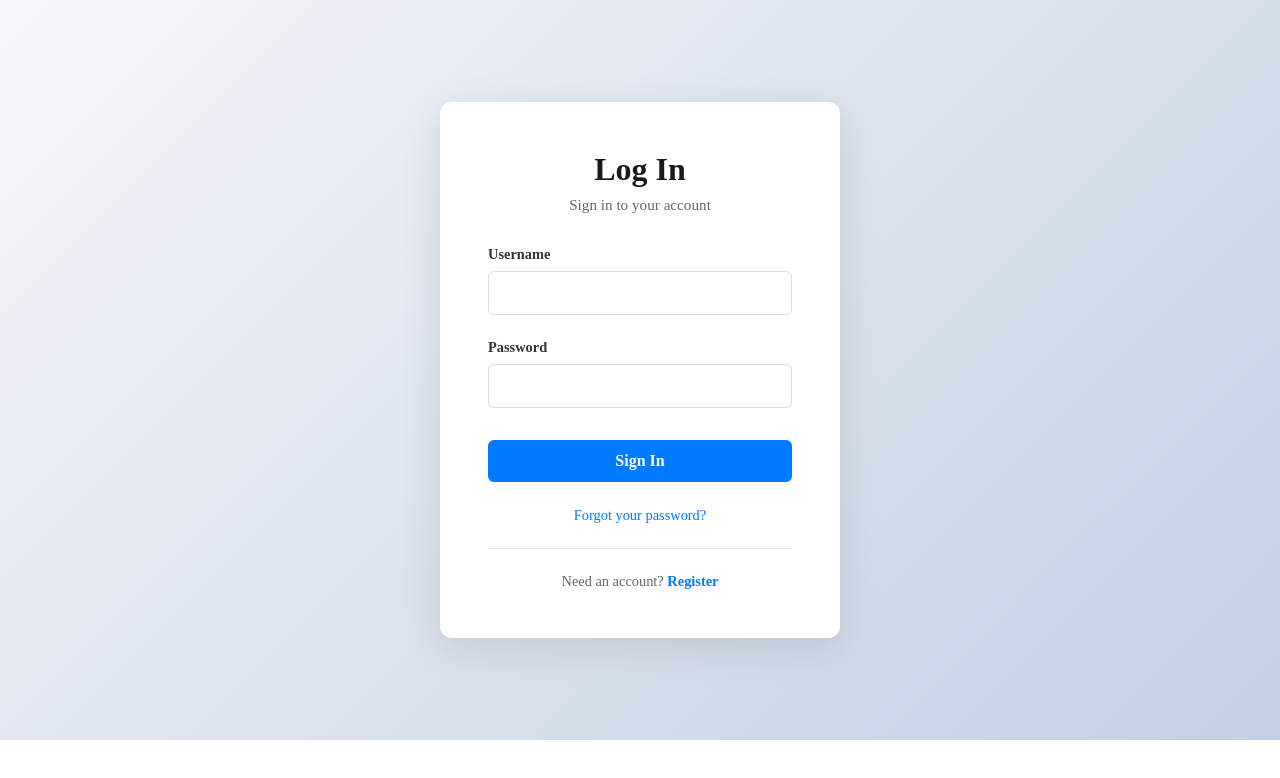
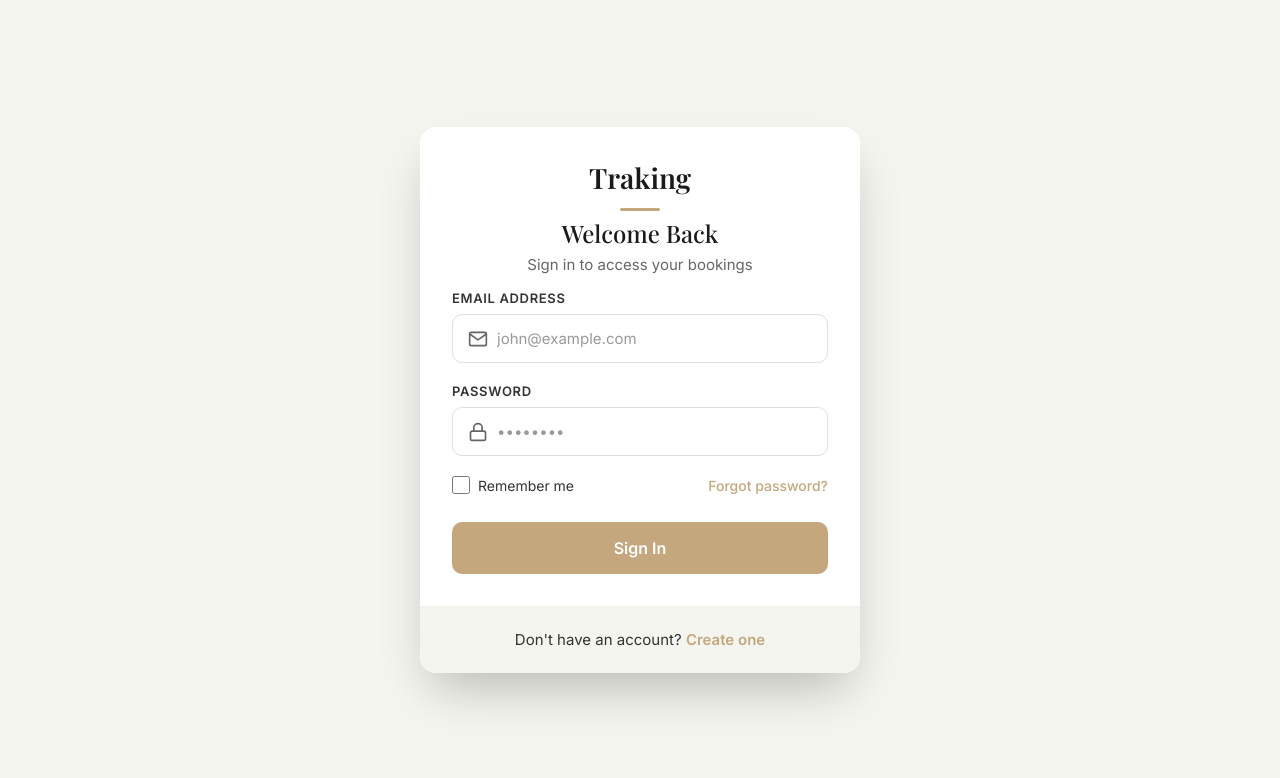
Before and after one commit to damianicely/trakingtranfers, a SvelteKit app: page /login in a window 1280 px wide. Shown: the top 778 px of the page. Built offline with nearby package versions, Linux system fonts and the light colour scheme; no server answers.

Commit message:
improved look

```diff
--- a/src/routes/login/+page.svelte
+++ b/src/routes/login/+page.svelte
@@ -6,11 +6,23 @@
 	const redirectTo = $derived($page.url.searchParams.get('redirectTo') ?? '');
 </script>
 
+<svelte:head>
+	<link rel="preconnect" href="https://fonts.googleapis.com" />
+	<link rel="preconnect" href="https://fonts.gstatic.com" crossorigin />
+	<link
+		href="https://fonts.googleapis.com/css2?family=Inter:wght@300;400;500;600;700&family=Playfair+Display:wght@400;500;600;700&display=swap"
+		rel="stylesheet"
+	/>
+</svelte:head>
+
 <div class="auth-container">
 	<div class="auth-card">
 		{#if !showForgotPassword}
-			<h1>Log In</h1>
-			<p class="subtitle">Sign in to your account</p>
+			<div class="auth-header">
+				<div class="auth-logo">Traking</div>
+				<h1 class="auth-title">Welcome Back</h1>
+				<p class="auth-subtitle">Sign in to access your bookings</p>
+			</div>
 
 			{#if form?.message && !form?.success}
 				<div class="alert alert-error">{form.message}</div>
@@ -21,34 +33,69 @@
 					<input type="hidden" name="redirectTo" value={redirectTo} />
 				{/if}
 				<div class="form-group">
-					<label for="username">Username</label>
-					<input name="username" id="username" type="text" required />
+					<label for="username">Email Address</label>
+					<div class="input-wrapper">
+						<svg viewBox="0 0 24 24" fill="none" stroke="currentColor" stroke-width="2">
+							<path d="M4 4h16c1.1 0 2 .9 2 2v12c0 1.1-.9 2-2 2H4c-1.1 0-2-.9-2-2V6c0-1.1.9-2 2-2z"
+							></path>
+							<polyline points="22,6 12,13 2,6"></polyline>
+						</svg>
+						<input
+							name="username"
+							id="username"
+							type="email"
+							placeholder="john@example.com"
+							required
+						/>
+					</div>
 				</div>
 
 				<div class="form-group">
 					<label for="password">Password</label>
-					<input name="password" id="password" type="password" required />
+					<div class="input-wrapper">
+						<svg viewBox="0 0 24 24" fill="none" stroke="currentColor" stroke-width="2">
+							<rect x="3" y="11" width="18" height="11" rx="2" ry="2"></rect>
+							<path d="M7 11V7a5 5 0 0 1 10 0v4"></path>
+						</svg>
+						<input name="password" id="password" type="password" placeholder="••••••••" required />
+					</div>
+				</div>
+
+				<div class="form-options">
+					<label class="checkbox-wrapper">
+						<input type="checkbox" name="remember" />
+						<span>Remember me</span>
+					</label>
+					<button
+						type="button"
+						class="forgot-link"
+						onclick={() => {
+							showForgotPassword = true;
+						}}
+					>
+						Forgot password?
+					</button>
 				</div>
 
 				<button type="submit" class="btn-primary">Sign In</button>
 			</form>
 
-			<div class="auth-links">
-				<button type="button" class="link-button" onclick={() => { showForgotPassword = true; }}>
-					Forgot your password?
-				</button>
-			</div>
-
 			<div class="auth-footer">
-				<p>Need an account? <a href="/register">Register</a></p>
+				<p>Don't have an account? <a href="/register">Create one</a></p>
 			</div>
 		{:else}
-			<h1>Reset Password</h1>
-			<p class="subtitle">Enter your email address and we'll send you a password reset link.</p>
+			<div class="auth-header">
+				<div class="auth-logo">Traking</div>
+				<h1 class="auth-title">Reset Password</h1>
+				<p class="auth-subtitle">
+					Enter your email address and we'll send you a password reset link.
+				</p>
+			</div>
 
 			{#if form?.success}
 				<div class="alert alert-success">
-					{form.message || 'If that email exists, a password reset link has been sent. Check your console for the link (email integration pending).'}
+					{form.message ||
+						'If that email exists, a password reset link has been sent. Check your console for the link (email integration pending).'}
 				</div>
 			{/if}
 
@@ -59,7 +106,14 @@
 			<form method="POST" action="?/requestPasswordReset" class="auth-form">
 				<div class="form-group">
 					<label for="email">Email</label>
-					<input name="email" id="email" type="email" required />
+					<div class="input-wrapper">
+						<svg viewBox="0 0 24 24" fill="none" stroke="currentColor" stroke-width="2">
+							<path d="M4 4h16c1.1 0 2 .9 2 2v12c0 1.1-.9 2-2 2H4c-1.1 0-2-.9-2-2V6c0-1.1.9-2 2-2z"
+							></path>
+							<polyline points="22,6 12,13 2,6"></polyline>
+						</svg>
+						<input name="email" id="email" type="email" placeholder="john@example.com" required />
+					</div>
 				</div>
 
 				<button type="submit" class="btn-primary">Send Reset Link</button>
@@ -67,7 +121,13 @@
 
 			<div class="auth-footer">
 				<p>
-					<button type="button" class="link-button" onclick={() => { showForgotPassword = false; }}>
+					<button
+						type="button"
+						class="link-button"
+						onclick={() => {
+							showForgotPassword = false;
+						}}
+					>
 						Back to login
 					</button>
 				</p>
@@ -77,44 +137,71 @@
 </div>
 
 <style>
+	:global(body) {
+		margin: 0;
+		font-family: 'Inter', sans-serif;
+	}
+
 	.auth-container {
-		min-height: calc(100vh - 60px);
+		min-height: 100vh;
 		display: flex;
 		align-items: center;
 		justify-content: center;
 		padding: 2rem;
-		background: linear-gradient(135deg, #f5f7fa 0%, #c3cfe2 100%);
+		background: #f5f5f0;
 	}
 
 	.auth-card {
-		background: white;
-		border-radius: 12px;
-		padding: 3rem;
+		background: #ffffff;
 		width: 100%;
-		max-width: 400px;
-		box-shadow: 0 10px 40px rgba(0, 0, 0, 0.1);
+		max-width: 440px;
+		border-radius: 16px;
+		box-shadow: 0 25px 50px -12px rgba(0, 0, 0, 0.25);
+		overflow: hidden;
 	}
 
-	h1 {
-		margin: 0 0 0.5rem 0;
-		font-size: 2rem;
-		font-weight: 700;
-		color: #1a1a1a;
+	.auth-header {
+		padding: 2rem 2rem 1rem;
 		text-align: center;
 	}
 
-	.subtitle {
-		margin: 0 0 2rem 0;
-		color: #666;
-		text-align: center;
-		font-size: 0.95rem;
+	.auth-logo {
+		font-family: 'Playfair Display', serif;
+		font-size: 1.75rem;
+		font-weight: 600;
+		color: #1a1a1a;
+		margin-bottom: 0.5rem;
+	}
+
+	.auth-logo::after {
+		content: '';
+		display: block;
+		width: 40px;
+		height: 3px;
+		background: #c4a77d;
+		margin: 0.75rem auto 0;
+		border-radius: 2px;
+	}
+
+	.auth-title {
+		font-family: 'Playfair Display', serif;
+		font-size: 1.5rem;
+		font-weight: 500;
+		color: #1a1a1a;
+		margin: 0 0 0.5rem 0;
+	}
+
+	.auth-subtitle {
+		font-size: 0.9375rem;
+		color: #666666;
+		margin: 0;
 	}
 
 	.auth-form {
+		padding: 0 2rem 2rem;
 		display: flex;
 		flex-direction: column;
-		gap: 1.5rem;
-		margin-bottom: 1.5rem;
+		gap: 1.25rem;
 	}
 
 	.form-group {
@@ -124,115 +211,196 @@
 	}
 
 	.form-group label {
-		font-size: 0.9rem;
+		display: block;
+		font-size: 0.8125rem;
 		font-weight: 600;
-		color: #333;
+		letter-spacing: 0.05em;
+		text-transform: uppercase;
+		color: #333333;
+	}
+
+	.input-wrapper {
+		position: relative;
+	}
+
+	.input-wrapper svg {
+		position: absolute;
+		left: 1rem;
+		top: 50%;
+		transform: translateY(-50%);
+		width: 20px;
+		height: 20px;
+		color: #666666;
+		pointer-events: none;
 	}
 
 	.form-group input {
-		padding: 0.75rem;
-		border: 1px solid #ddd;
-		border-radius: 6px;
-		font-size: 1rem;
-		transition: border-color 0.2s, box-shadow 0.2s;
+		width: 100%;
+		padding: 0.875rem 1rem 0.875rem 2.75rem;
+		border: 1.5px solid #e0e0e0;
+		border-radius: 10px;
+		font-family: inherit;
+		font-size: 0.9375rem;
+		color: #1a1a1a;
+		background: #ffffff;
+		transition: all 0.3s cubic-bezier(0.4, 0, 0.2, 1);
+		box-sizing: border-box;
 	}
 
 	.form-group input:focus {
 		outline: none;
-		border-color: #007bff;
-		box-shadow: 0 0 0 3px rgba(0, 123, 255, 0.1);
+		border-color: #c4a77d;
+		box-shadow: 0 0 0 4px rgba(196, 167, 125, 0.1);
+	}
+
+	.form-group input::placeholder {
+		color: #999;
+	}
+
+	.form-options {
+		display: flex;
+		align-items: center;
+		justify-content: space-between;
+		margin-bottom: 0.5rem;
+	}
+
+	.checkbox-wrapper {
+		display: flex;
+		align-items: center;
+		gap: 0.5rem;
+		cursor: pointer;
+	}
+
+	.checkbox-wrapper input[type='checkbox'] {
+		width: 18px;
+		height: 18px;
+		accent-color: #c4a77d;
+		cursor: pointer;
+	}
+
+	.checkbox-wrapper span {
+		font-size: 0.875rem;
+		color: #333333;
+	}
+
+	.forgot-link {
+		font-size: 0.875rem;
+		color: #c4a77d;
+		text-decoration: none;
+		font-weight: 500;
+		transition: all 0.3s cubic-bezier(0.4, 0, 0.2, 1);
+		background: none;
+		border: none;
+		cursor: pointer;
+		padding: 0;
+	}
+
+	.forgot-link:hover {
+		color: #a08960;
 	}
 
 	.btn-primary {
-		padding: 0.75rem 2rem;
-		background: #007bff;
-		color: white;
+		width: 100%;
+		padding: 1rem;
+		background: #c4a77d;
+		color: #ffffff;
 		border: none;
-		border-radius: 6px;
+		border-radius: 10px;
+		font-family: inherit;
 		font-size: 1rem;
 		font-weight: 600;
 		cursor: pointer;
-		transition: background-color 0.2s;
-		margin-top: 0.5rem;
+		transition: all 0.3s cubic-bezier(0.4, 0, 0.2, 1);
 	}
 
 	.btn-primary:hover {
-		background: #0056b3;
+		background: #a08960;
+		transform: translateY(-1px);
+		box-shadow: 0 4px 12px rgba(196, 167, 125, 0.4);
 	}
 
 	.alert {
-		padding: 0.75rem 1rem;
-		border-radius: 6px;
-		margin-bottom: 1.5rem;
-		font-size: 0.9rem;
+		padding: 0.875rem 1rem;
+		border-radius: 10px;
+		font-size: 0.9375rem;
+		margin: 0 2rem 1rem 2rem;
 	}
 
 	.alert-error {
-		background: #f8d7da;
-		color: #721c24;
-		border: 1px solid #f5c6cb;
+		background: rgba(220, 38, 38, 0.1);
+		color: #dc2626;
+		border: 1px solid rgba(220, 38, 38, 0.2);
 	}
 
 	.alert-success {
-		background: #d4edda;
-		color: #155724;
-		border: 1px solid #c3e6cb;
+		background: rgba(34, 197, 94, 0.1);
+		color: #22c55e;
+		border: 1px solid rgba(34, 197, 94, 0.2);
 	}
 
-	.auth-links {
+	.auth-footer {
+		padding: 1.5rem 2rem;
+		background: #f5f5f0;
 		text-align: center;
-		margin-bottom: 1.5rem;
+	}
+
+	.auth-footer p {
+		font-size: 0.9375rem;
+		color: #333333;
+		margin: 0;
+	}
+
+	.auth-footer a {
+		color: #c4a77d;
+		text-decoration: none;
+		font-weight: 600;
+		transition: all 0.3s cubic-bezier(0.4, 0, 0.2, 1);
+	}
+
+	.auth-footer a:hover {
+		color: #a08960;
 	}
 
 	.link-button {
+		color: #c4a77d;
+		text-decoration: none;
+		font-weight: 600;
+		transition: all 0.3s cubic-bezier(0.4, 0, 0.2, 1);
 		background: none;
 		border: none;
-		color: #007bff;
-		text-decoration: none;
-		font-size: 0.9rem;
 		cursor: pointer;
 		padding: 0;
 		font-family: inherit;
+		font-size: 0.9375rem;
 	}
 
 	.link-button:hover {
-		text-decoration: underline;
+		color: #a08960;
 	}
 
-	.auth-footer {
-		text-align: center;
-		padding-top: 1.5rem;
-		border-top: 1px solid #e9ecef;
-		color: #666;
-		font-size: 0.9rem;
-	}
-
-	.auth-footer a {
-		color: #007bff;
-		text-decoration: none;
-		font-weight: 600;
-	}
-
-	.auth-footer a:hover {
-		text-decoration: underline;
-	}
-
-	.auth-footer .link-button {
-		color: #007bff;
-		font-weight: 600;
-	}
-
-	@media (max-width: 768px) {
+	@media (max-width: 480px) {
 		.auth-container {
 			padding: 1rem;
 		}
 
 		.auth-card {
-			padding: 2rem 1.5rem;
+			border-radius: 12px;
 		}
 
-		h1 {
-			font-size: 1.75rem;
+		.auth-header {
+			padding: 1.5rem 1.5rem 1rem;
+		}
+
+		.auth-form {
+			padding: 0 1.5rem 1.5rem;
+		}
+
+		.alert {
+			margin: 0 1.5rem 1rem 1.5rem;
+		}
+
+		.auth-footer {
+			padding: 1.25rem 1.5rem;
 		}
 	}
 </style>
--- a/src/routes/reset-password/[token]/+page.svelte
+++ b/src/routes/reset-password/[token]/+page.svelte
@@ -2,17 +2,32 @@
 	let { data, form } = $props();
 </script>
 
+<svelte:head>
+	<link rel="preconnect" href="https://fonts.googleapis.com" />
+	<link rel="preconnect" href="https://fonts.gstatic.com" crossorigin />
+	<link
+		href="https://fonts.googleapis.com/css2?family=Inter:wght@300;400;500;600;700&family=Playfair+Display:wght@400;500;600;700&display=swap"
+		rel="stylesheet"
+	/>
+</svelte:head>
+
 <div class="auth-container">
 	<div class="auth-card">
 		{#if !data.tokenValid}
-			<h1>Invalid Link</h1>
-			<p class="subtitle">This password reset link is invalid or has expired.</p>
+			<div class="auth-header">
+				<div class="auth-logo">Traking</div>
+				<h1 class="auth-title">Invalid Link</h1>
+				<p class="auth-subtitle">This password reset link is invalid or has expired.</p>
+			</div>
 			<div class="alert alert-error">
 				Please request a new password setup link from the <a href="/login">login page</a>.
 			</div>
 		{:else}
-			<h1>Set Your Password</h1>
-			<p class="subtitle">Choose a secure password for your account</p>
+			<div class="auth-header">
+				<div class="auth-logo">Traking</div>
+				<h1 class="auth-title">Set Your Password</h1>
+				<p class="auth-subtitle">Choose a secure password for your account</p>
+			</div>
 
 			{#if form?.message}
 				<div class="alert alert-error">{form.message}</div>
@@ -21,13 +36,39 @@
 			<form method="POST" class="auth-form">
 				<div class="form-group">
 					<label for="password">New Password</label>
-					<input name="password" id="password" type="password" required minlength="6" />
+					<div class="input-wrapper">
+						<svg viewBox="0 0 24 24" fill="none" stroke="currentColor" stroke-width="2">
+							<rect x="3" y="11" width="18" height="11" rx="2" ry="2"></rect>
+							<path d="M7 11V7a5 5 0 0 1 10 0v4"></path>
+						</svg>
+						<input
+							name="password"
+							id="password"
+							type="password"
+							placeholder="••••••••"
+							required
+							minlength="6"
+						/>
+					</div>
 					<small class="form-hint">Minimum 6 characters</small>
 				</div>
 
 				<div class="form-group">
 					<label for="confirmPassword">Confirm Password</label>
-					<input name="confirmPassword" id="confirmPassword" type="password" required minlength="6" />
+					<div class="input-wrapper">
+						<svg viewBox="0 0 24 24" fill="none" stroke="currentColor" stroke-width="2">
+							<rect x="3" y="11" width="18" height="11" rx="2" ry="2"></rect>
+							<path d="M7 11V7a5 5 0 0 1 10 0v4"></path>
+						</svg>
+						<input
+							name="confirmPassword"
+							id="confirmPassword"
+							type="password"
+							placeholder="••••••••"
+							required
+							minlength="6"
+						/>
+					</div>
 				</div>
 
 				<button type="submit" class="btn-primary">Set Password</button>
@@ -41,44 +82,71 @@
 </div>
 
 <style>
+	:global(body) {
+		margin: 0;
+		font-family: 'Inter', sans-serif;
+	}
+
 	.auth-container {
-		min-height: calc(100vh - 60px);
+		min-height: 100vh;
 		display: flex;
 		align-items: center;
 		justify-content: center;
 		padding: 2rem;
-		background: linear-gradient(135deg, #f5f7fa 0%, #c3cfe2 100%);
+		background: #f5f5f0;
 	}
 
 	.auth-card {
-		background: white;
-		border-radius: 12px;
-		padding: 3rem;
+		background: #ffffff;
 		width: 100%;
-		max-width: 400px;
-		box-shadow: 0 10px 40px rgba(0, 0, 0, 0.1);
+		max-width: 440px;
+		border-radius: 16px;
+		box-shadow: 0 25px 50px -12px rgba(0, 0, 0, 0.25);
+		overflow: hidden;
 	}
 
-	h1 {
-		margin: 0 0 0.5rem 0;
-		font-size: 2rem;
-		font-weight: 700;
-		color: #1a1a1a;
+	.auth-header {
+		padding: 2rem 2rem 1rem;
 		text-align: center;
 	}
 
-	.subtitle {
-		margin: 0 0 2rem 0;
-		color: #666;
-		text-align: center;
-		font-size: 0.95rem;
+	.auth-logo {
+		font-family: 'Playfair Display', serif;
+		font-size: 1.75rem;
+		font-weight: 600;
+		color: #1a1a1a;
+		margin-bottom: 0.5rem;
+	}
+
+	.auth-logo::after {
+		content: '';
+		display: block;
+		width: 40px;
+		height: 3px;
+		background: #c4a77d;
+		margin: 0.75rem auto 0;
+		border-radius: 2px;
+	}
+
+	.auth-title {
+		font-family: 'Playfair Display', serif;
+		font-size: 1.5rem;
+		font-weight: 500;
+		color: #1a1a1a;
+		margin: 0 0 0.5rem 0;
+	}
+
+	.auth-subtitle {
+		font-size: 0.9375rem;
+		color: #666666;
+		margin: 0;
 	}
 
 	.auth-form {
+		padding: 0 2rem 2rem;
 		display: flex;
 		flex-direction: column;
-		gap: 1.5rem;
-		margin-bottom: 1.5rem;
+		gap: 1.25rem;
 	}
 
 	.form-group {
@@ -88,23 +156,50 @@
 	}
 
 	.form-group label {
-		font-size: 0.9rem;
+		display: block;
+		font-size: 0.8125rem;
 		font-weight: 600;
-		color: #333;
+		letter-spacing: 0.05em;
+		text-transform: uppercase;
+		color: #333333;
+	}
+
+	.input-wrapper {
+		position: relative;
+	}
+
+	.input-wrapper svg {
+		position: absolute;
+		left: 1rem;
+		top: 50%;
+		transform: translateY(-50%);
+		width: 20px;
+		height: 20px;
+		color: #666666;
+		pointer-events: none;
 	}
 
 	.form-group input {
-		padding: 0.75rem;
-		border: 1px solid #ddd;
-		border-radius: 6px;
-		font-size: 1rem;
-		transition: border-color 0.2s, box-shadow 0.2s;
+		width: 100%;
+		padding: 0.875rem 1rem 0.875rem 2.75rem;
+		border: 1.5px solid #e0e0e0;
+		border-radius: 10px;
+		font-family: inherit;
+		font-size: 0.9375rem;
+		color: #1a1a1a;
+		background: #ffffff;
+		transition: all 0.3s cubic-bezier(0.4, 0, 0.2, 1);
+		box-sizing: border-box;
 	}
 
 	.form-group input:focus {
 		outline: none;
-		border-color: #007bff;
-		box-shadow: 0 0 0 3px rgba(0, 123, 255, 0.1);
+		border-color: #c4a77d;
+		box-shadow: 0 0 0 4px rgba(196, 167, 125, 0.1);
+	}
+
+	.form-group input::placeholder {
+		color: #999;
 	}
 
 	.form-hint {
@@ -114,70 +209,90 @@
 	}
 
 	.btn-primary {
-		padding: 0.75rem 2rem;
-		background: #007bff;
-		color: white;
+		width: 100%;
+		padding: 1rem;
+		background: #c4a77d;
+		color: #ffffff;
 		border: none;
-		border-radius: 6px;
+		border-radius: 10px;
+		font-family: inherit;
 		font-size: 1rem;
 		font-weight: 600;
 		cursor: pointer;
-		transition: background-color 0.2s;
-		margin-top: 0.5rem;
+		transition: all 0.3s cubic-bezier(0.4, 0, 0.2, 1);
 	}
 
 	.btn-primary:hover {
-		background: #0056b3;
+		background: #a08960;
+		transform: translateY(-1px);
+		box-shadow: 0 4px 12px rgba(196, 167, 125, 0.4);
 	}
 
 	.alert {
-		padding: 0.75rem 1rem;
-		border-radius: 6px;
-		margin-bottom: 1.5rem;
-		font-size: 0.9rem;
+		padding: 0.875rem 1rem;
+		border-radius: 10px;
+		font-size: 0.9375rem;
+		margin: 1rem 2rem;
 	}
 
 	.alert-error {
-		background: #f8d7da;
-		color: #721c24;
-		border: 1px solid #f5c6cb;
+		background: rgba(220, 38, 38, 0.1);
+		color: #dc2626;
+		border: 1px solid rgba(220, 38, 38, 0.2);
 	}
 
 	.alert-error a {
-		color: #721c24;
+		color: #dc2626;
 		text-decoration: underline;
 		font-weight: 600;
 	}
 
 	.auth-footer {
+		padding: 1.5rem 2rem;
+		background: #f5f5f0;
 		text-align: center;
-		padding-top: 1.5rem;
-		border-top: 1px solid #e9ecef;
-		color: #666;
-		font-size: 0.9rem;
+	}
+
+	.auth-footer p {
+		font-size: 0.9375rem;
+		color: #333333;
+		margin: 0;
 	}
 
 	.auth-footer a {
-		color: #007bff;
+		color: #c4a77d;
 		text-decoration: none;
 		font-weight: 600;
+		transition: all 0.3s cubic-bezier(0.4, 0, 0.2, 1);
 	}
 
 	.auth-footer a:hover {
-		text-decoration: underline;
+		color: #a08960;
 	}
 
-	@media (max-width: 768px) {
+	@media (max-width: 480px) {
 		.auth-container {
 			padding: 1rem;
 		}
 
 		.auth-card {
-			padding: 2rem 1.5rem;
+			border-radius: 12px;
 		}
 
-		h1 {
-			font-size: 1.75rem;
+		.auth-header {
+			padding: 1.5rem 1.5rem 1rem;
+		}
+
+		.auth-form {
+			padding: 0 1.5rem 1.5rem;
+		}
+
+		.alert {
+			margin: 1rem 1.5rem;
+		}
+
+		.auth-footer {
+			padding: 1.25rem 1.5rem;
 		}
 	}
 </style>
```
Also changed, not shown: src/routes/booking-success/+page.svelte (+83 -50 lines), 1 other file (tests, documents, lock files or other folders).
